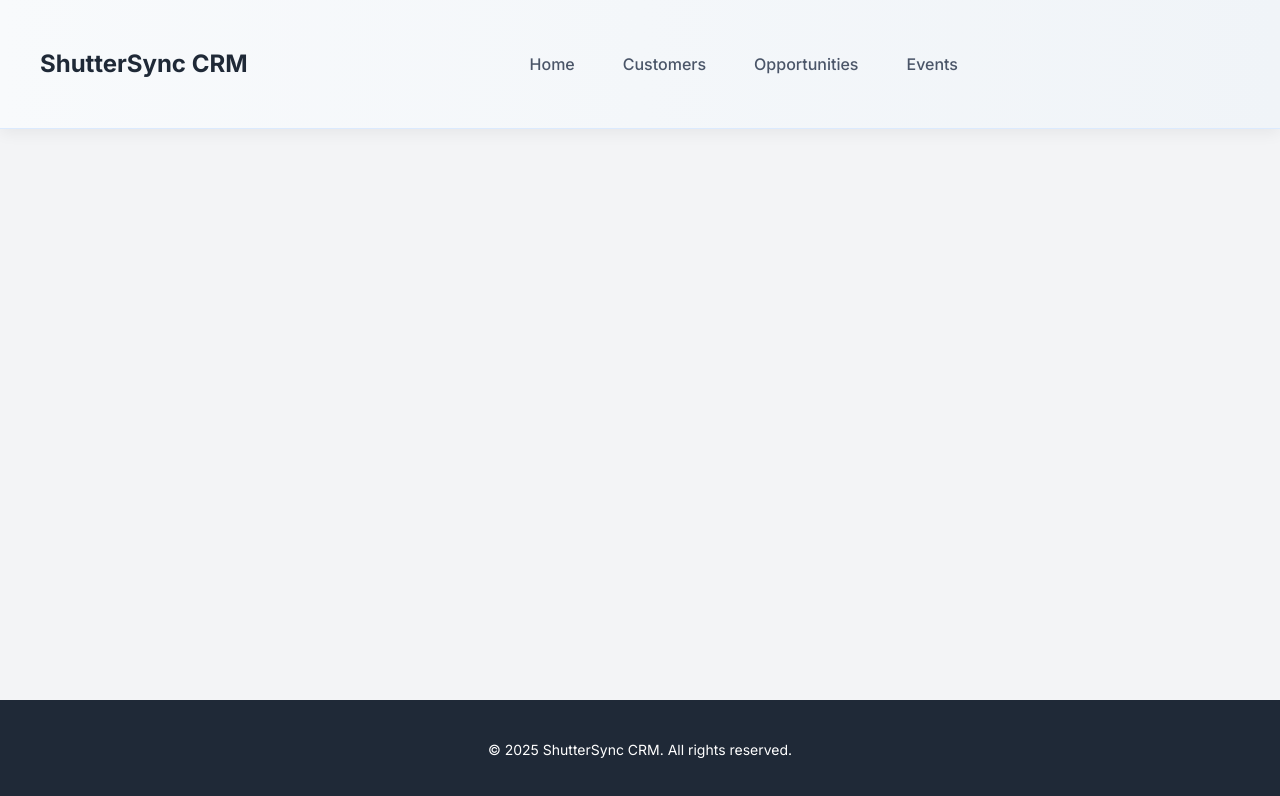
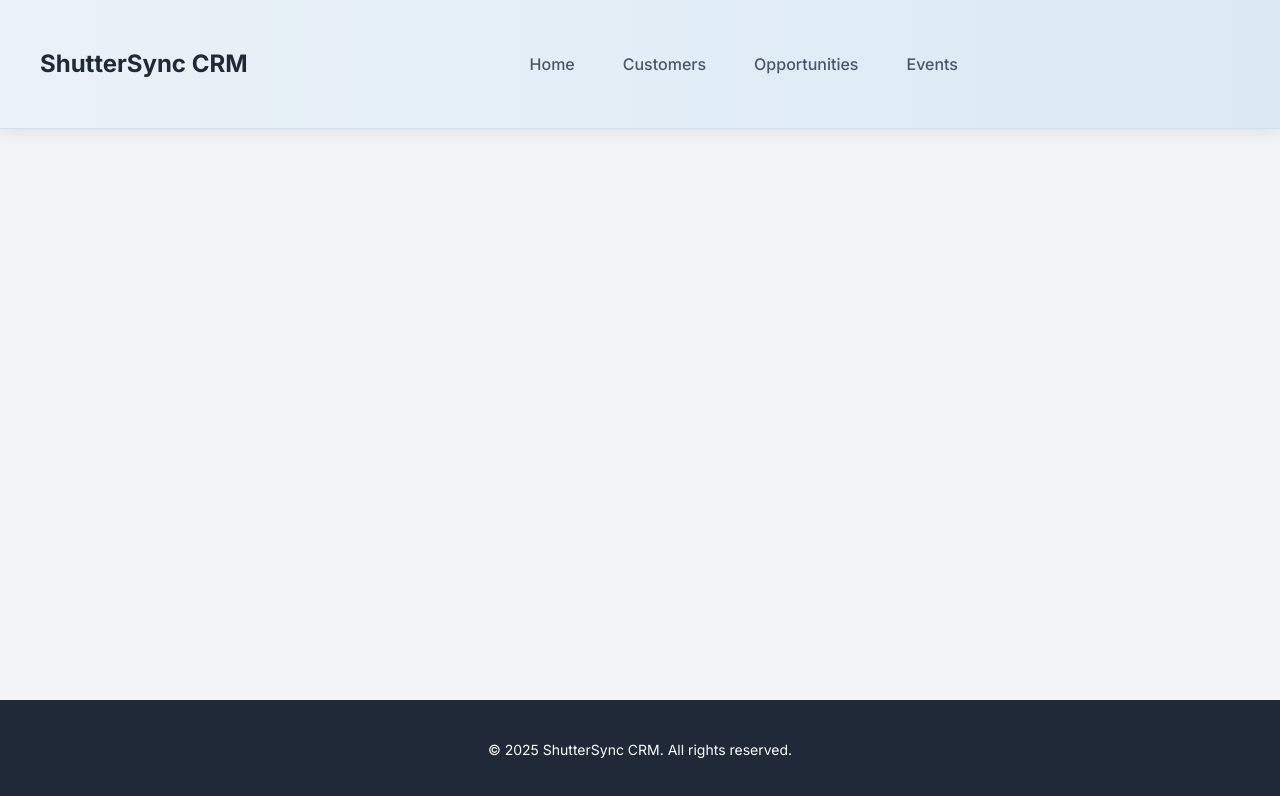
Before and after one commit to boskyjoe/boskyjoe.github.io, a plain HTML site: page CRM/index.html in a window 1280 px wide. Drawn offline with nearby package versions, Linux system fonts and the light colour scheme; no server answers.

Commit message:
Update style.css

```diff
--- a/CRM/css/style.css
+++ b/CRM/css/style.css
@@ -17,16 +17,19 @@ main {
     margin: 0 auto;
     padding: 1.5rem; /* Increased padding */
 }
+/* Update the .header rule */
 .header {
     /* Using a subtle linear gradient for a professional look */
-    background: linear-gradient(to right, #f8fafc, #f0f4f8); /* Very light blue-gray to a slightly darker one */
-    border-bottom: 1px solid #dbeafe; /* Lighter, subtle blue border */
-    box-shadow: 0 4px 15px rgba(0,0,0,0.06); /* Slightly softer shadow */
+    /* Adjusted colors to be slightly darker for better visibility on Safari */
+    background: linear-gradient(to right, #eaf2f8, #dbe9f5); /* Light blue-gray to a slightly deeper one */
+    border-bottom: 1px solid #cce0f0; /* Slightly darker, subtle blue border */
+    box-shadow: 0 4px 15px rgba(0,0,0,0.08); /* Slightly more pronounced shadow */
     z-index: 1000;
     position: sticky;
     top: 0;
     width: 100%;
 }
+
 /* Update the .nav-link styles to ensure good contrast and a professional look */
 .nav-link {
     padding: 0.75rem 1rem;
```
